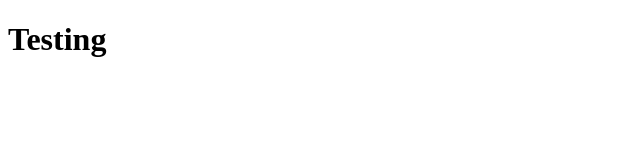
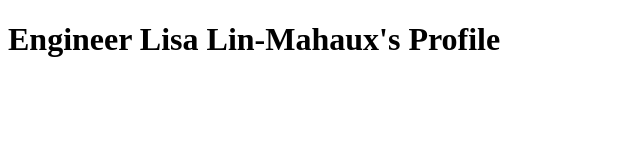
Before and after one commit to lisa-yclin-mahaux/lisa-yclin-mahaux.github.io, a plain HTML site: page index.html in a window 1280 px wide. Shown: the whole page, without its empty margins (0-640 px from the left). Drawn offline with Linux system fonts and the light colour scheme.

Commit message:
Update index.html

```diff
--- a/index.html
+++ b/index.html
@@ -8,6 +8,6 @@
   <link rel="icon" href="favicon.png">
 </head>
 <body>
-  <h1>Testing</h1>
+  <h1>Engineer Lisa Lin-Mahaux's Profile</h1>
 </body>
 </html>
```
